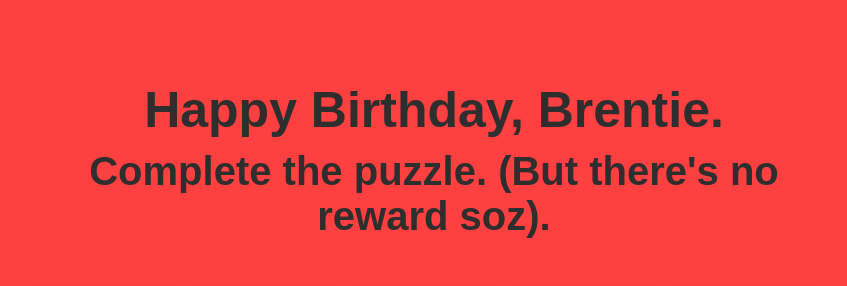
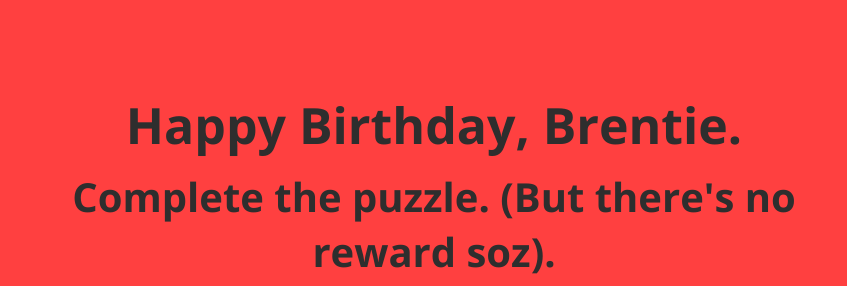
Before and after one commit to bbarone/brentie, a plain HTML site: page index.html in a window 1280 px wide. Shown: the top 286 px of the page, without its empty margins (146-993 px from the left). Drawn offline with nearby package versions, Linux system fonts and the light colour scheme.

Commit message:
Update style.css

```diff
--- a/style.css
+++ b/style.css
@@ -23,7 +23,7 @@ ul, ol {
 
 body {
     background-color: #FF4040;
-    font-family: 'Helvetica Neue', Arial, sans-serif;
+    font-family: 'Open Sans', Arial, sans-serif;
     -webkit-font-smoothing: antialiased;
     font-size: x-small;
     color: #666666;
@@ -32,14 +32,14 @@ body {
 
 h1 {
     font-size: 5em;
-    font-family: 'Rancho', Arial;
+    font-family: 'Open Sans', Arial, sans-serif;
     text-align: center;
     color: #2e2e2e;
 }
 
 h2 {
     font-size: 4em;
-    font-family: 'Rancho', Arial;
+    font-family: 'Open Sans', Arial, sans-serif;
     text-align: center;
     padding-top: 10px;
     color: #2e2e2e;
```
